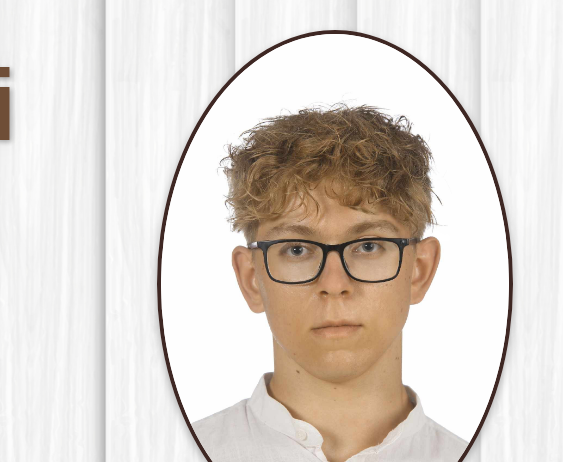
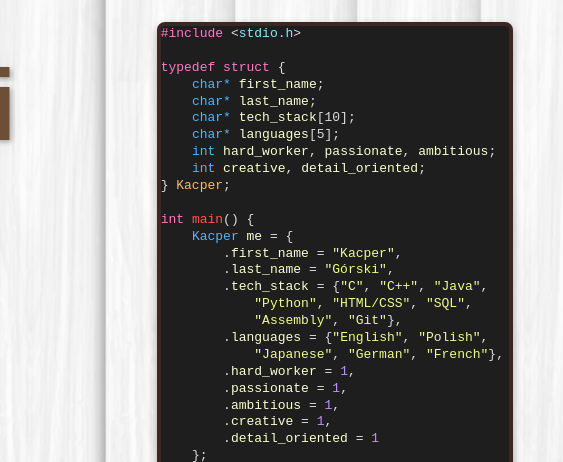
Before and after one commit to Kerciu/html-portfolio, a plain HTML site: page index.html in a window 1280 px wide. Shown: the part 224-686 px from the top of the page, 717-1280 px from the left. Drawn offline with Linux system fonts and the light colour scheme.

Commit message:
added introductory in C-code style

```diff
--- a/code-introduction.html
+++ b/code-introduction.html
@@ -4,8 +4,10 @@
 <span class="keyword">typedef</span> <span class="keyword">struct</span> {
     <span class="type">char*</span> <span class="variable">first_name</span>;
     <span class="type">char*</span> <span class="variable">last_name</span>;
-        <span class="type">char*</span> <span class="variable">tech_stack</span>[8];
+    <span class="type">char*</span> <span class="variable">tech_stack</span>[10];
+    <span class="type">char*</span> <span class="variable">languages</span>[5];  <!-- Nowe umiejętności językowe -->
     <span class="type">int</span> <span class="variable">hard_worker</span>, <span class="variable">passionate</span>, <span class="variable">ambitious</span>;
+    <span class="type">int</span> <span class="variable">creative</span>, <span class="variable">detail_oriented</span>;  <!-- Nowe cechy osobowościowe -->
 } <span class="class-name">Kacper</span>;
 
 <span class="keyword">int</span> <span class="function">main</span>() {
@@ -15,13 +17,16 @@
         .<span class="variable">tech_stack</span> = {<span class="string">"C"</span>, <span class="string">"C++"</span>, <span class="string">"Java"</span>,
             <span class="string">"Python"</span>, <span class="string">"HTML/CSS"</span>, <span class="string">"SQL"</span>,
             <span class="string">"Assembly"</span>, <span class="string">"Git"</span>},
+        .<span class="variable">languages</span> = {<span class="string">"English"</span>, <span class="string">"Polish"</span>,
+            <span class="string">"Japanese"</span>, <span class="string">"German"</span>, <span class="string">"French"</span>}, <!-- Umiejętności językowe -->
         .<span class="variable">hard_worker</span> = <span class="number">1</span>,
         .<span class="variable">passionate</span> = <span class="number">1</span>,
-            .<span class="variable">ambitious</span> = <span class="number">1</span>
+        .<span class="variable">ambitious</span> = <span class="number">1</span>,
+        .<span class="variable">creative</span> = <span class="number">1</span>, <!-- Cechy osobowościowe -->
+        .<span class="variable">detail_oriented</span> = <span class="number">1</span>
     };
-
     <span class="function">printf</span>(<span class="string">"Welcome to my Page!\\n"</span>);
-
     <span class="keyword">return</span> <span class="number">0</span>;
 }
+
 </pre>
--- a/index.html
+++ b/index.html
@@ -33,7 +33,10 @@
                     <li><button class="resume-link-button info-link-button">Resume</button></li>
                 </ul>
             </div>
-            <img src="./assets/images/q5BhkTjM.jpg" alt="Kacper Photo" id="personal-photo">
+            <div id="vim-terminal">
+            </div>
+            <!--<img src="./assets/images/q5BhkTjM.jpg" alt="Kacper Photo" id="personal-photo">
+                -->
         </section>
         <aside>
 
@@ -43,5 +46,6 @@
     <footer>
         <p>&copy; 2024 Kacper Gorski. All rights reserved.</p>
     </footer>
+    <script src="loadCode.js"></script>
 </body>
 </html>
--- /dev/null
+++ b/loadCode.js
@@ -0,0 +1,10 @@
+function loadCode() {
+    fetch('code-introduction.html')
+        .then(response => response.text())
+        .then(data => {
+            document.getElementById('vim-terminal').innerHTML = data;
+        })
+        .catch(error => console.error('Error loading code introduction', error));
+}
+
+window.onload = loadCode;
--- a/styles.css
+++ b/styles.css
@@ -129,7 +129,7 @@ main {
 
 .vim-content {
     white-space: pre-wrap;
-    line-height: 1.5;
+    line-height: 1.3;
     margin: 0;
     padding: 0;
     box-sizing: border-box;
```
Lines whose indentation alone changed are shown as unchanged.
